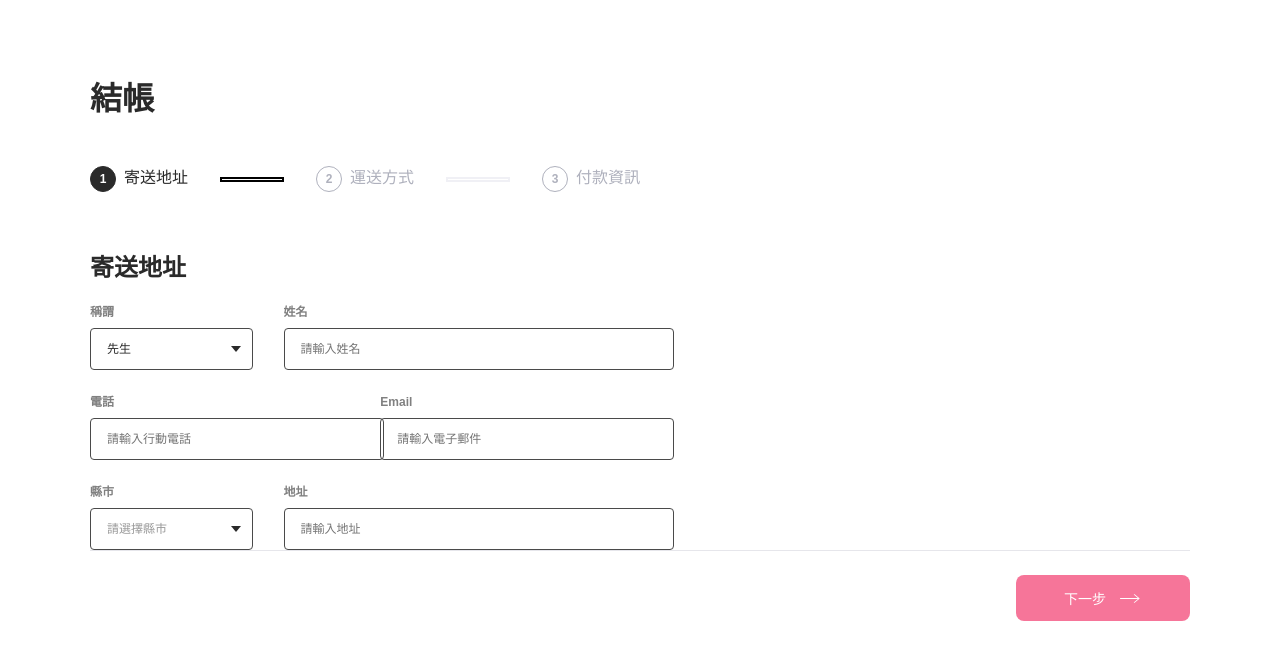
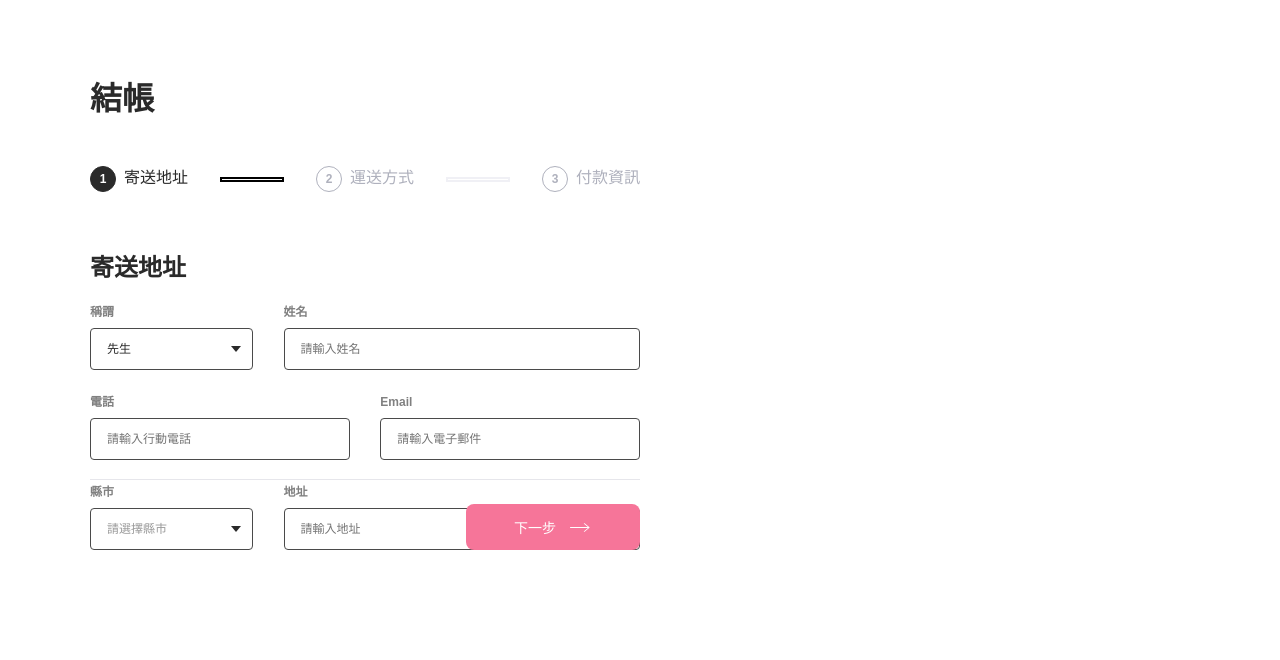
Before and after one commit to Yoruyeh/alpha_shop, a React (Create React App) app: page / in a window 1280 px wide. Shown: the top 660 px of the page. Built offline with nearby package versions, Linux system fonts and the light colour scheme.

Commit message:
change input to border-box in register.scss and add section container in progress_control.js

```diff
--- a/src/components/main.js
+++ b/src/components/main.js
@@ -4,10 +4,10 @@ import ProgressControl from "./progress_control";
 function Main() {
   return (
     <main class="site-main">
-    <div class="main-container">
+     <div class="main-container">
       <Register />
       <ProgressControl />
-    </div>
+     </div>
     </main>
   )
 }
--- a/src/components/progress_control.js
+++ b/src/components/progress_control.js
@@ -4,12 +4,15 @@ import { ReactComponent as RightArrowIcon} from '../icons/right-arrow.svg'
 export default function ProgressControl() {
   return (
     <>
+    <section class="progress-control-container col col-lg-6 col-sm-12">
+
       <section class="button-group col col-12" data-phase="address">
-            <button class="next">
-              下一步
-              <RightArrowIcon class="cursor-point" />
-            </button>
-          </section>
+        <button class="next">
+          下一步
+          <RightArrowIcon class="cursor-point" />
+        </button>
+      </section>
+    </section>
           {/* <section class="button-group col col-12" data-phase="shipping">
             <button class="prev">
               <LeftArrowIcon class="cursor-point" />
--- a/src/styles/register.scss
+++ b/src/styles/register.scss
@@ -260,6 +260,7 @@ section.form-body {
 
     input,
     select {
+      box-sizing: border-box;
       width: 100%;
       padding: 12px 16px;
       font-weight: 400;
```
